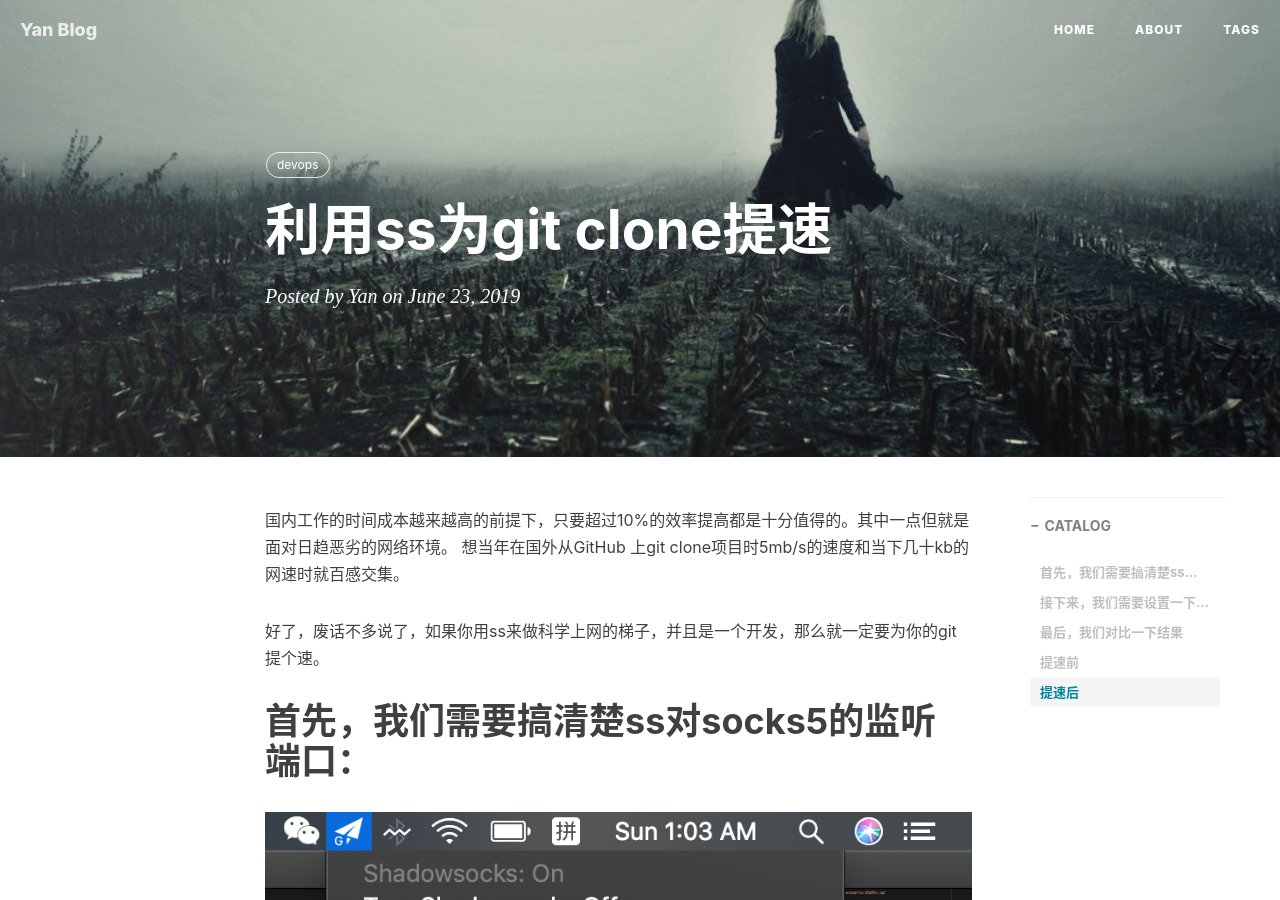
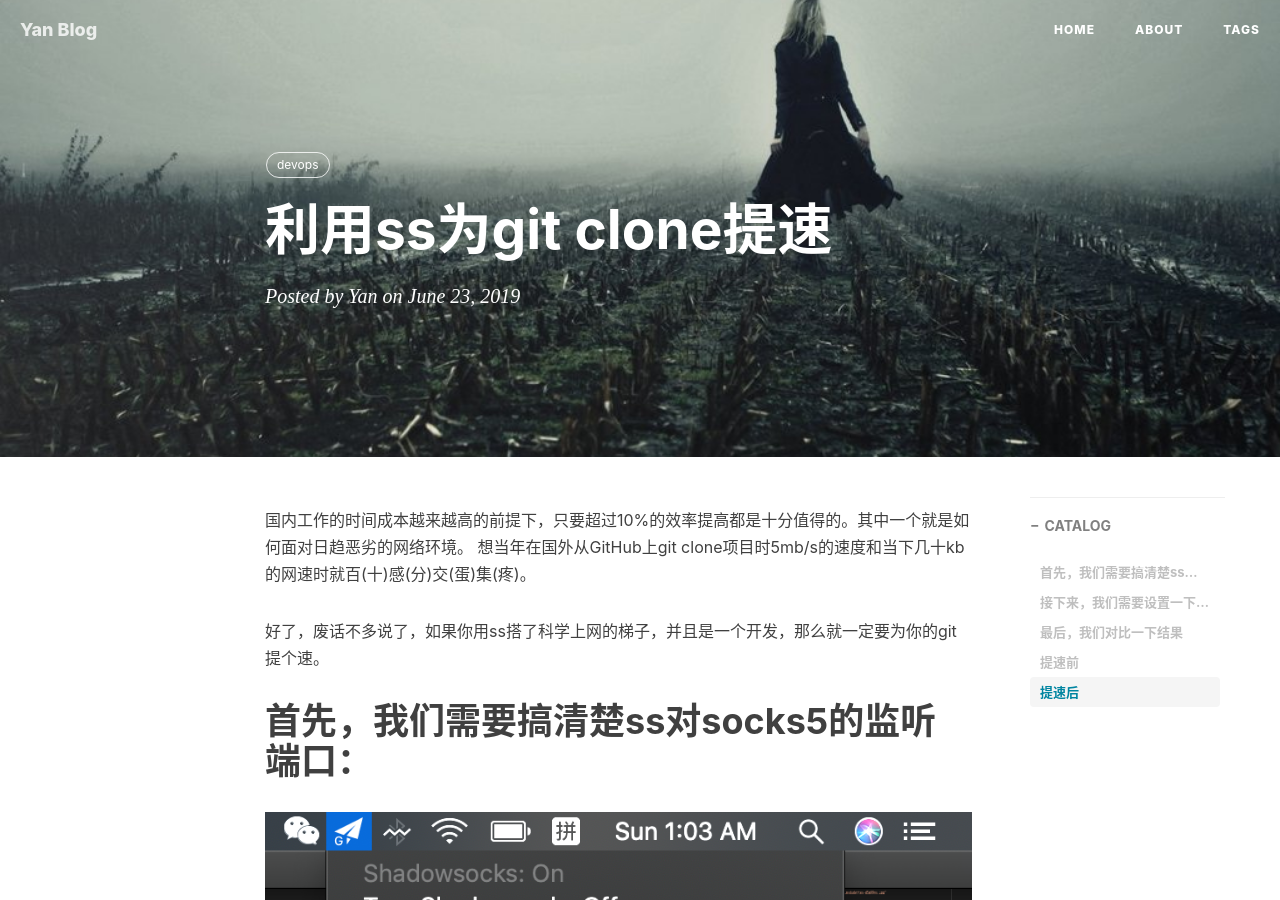
Before and after one commit to alvindaiyan/alvindaiyan.github.io, a Jekyll site: the page built from _posts/tech/2020-01-02-ceph-helm-log.markdown, in a window 1280 px wide and 900 px high. Built offline with Jekyll 4.4.1, drawn with Linux system fonts in a browser that asks for light colours; nearby versions of some CDN libraries; comment, search, counter and statistics services are not loaded; some of the changed text lies outside the part shown.

```diff
--- a/_posts/tech/2020-01-02-ceph-helm-log.markdown
+++ b/_posts/tech/2020-01-02-ceph-helm-log.markdown
@@ -10,10 +10,10 @@
     - devops
 ---
 
-国内工作的时间成本越来越高的前提下，只要超过10%的效率提高都是十分值得的。其中一点但就是面对日趋恶劣的网络环境。
-想当年在国外从GitHub 上git clone项目时5mb/s的速度和当下几十kb的网速时就百感交集。
+国内工作的时间成本越来越高的前提下，只要超过10%的效率提高都是十分值得的。其中一个就是如何面对日趋恶劣的网络环境。
+想当年在国外从GitHub上git clone项目时5mb/s的速度和当下几十kb的网速时就百(十)感(分)交(蛋)集(疼)。
 
-好了，废话不多说了，如果你用ss来做科学上网的梯子，并且是一个开发，那么就一定要为你的git提个速。
+好了，废话不多说了，如果你用ss搭了科学上网的梯子，并且是一个开发，那么就一定要为你的git提个速。
 
 # 首先，我们需要搞清楚ss对socks5的监听端口：
 
```
Also changed, not shown: other parts of _posts/tech/2020-01-02-ceph-helm-log.markdown (+1 -1 lines).
